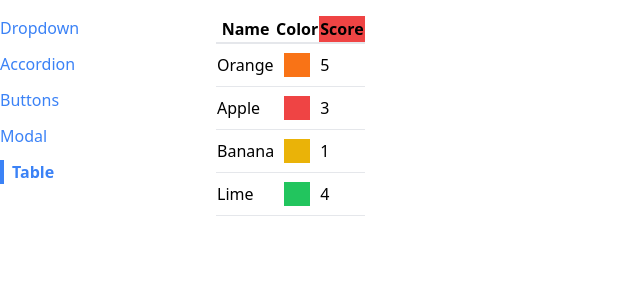
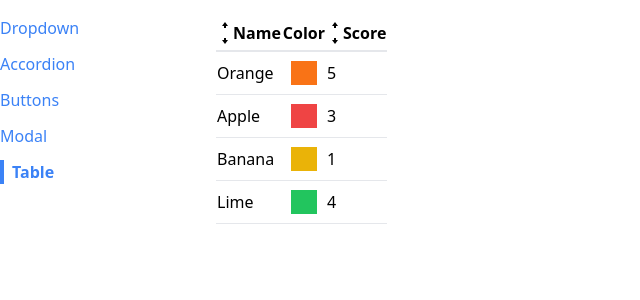
Before and after one commit to alekseypetrenko/try-react, a React (Vite) app: page /table in a window 1280 px wide. Shown: the top 300 px of the page, without its empty margins (0-640 px from the left). Built offline with nearby package versions, Linux system fonts and the light colour scheme.

Commit message:
Added sortable table, sorting logic, show icons

```diff
--- /dev/null
+++ b/src/components/SortableTable.jsx
@@ -0,0 +1,107 @@
+import { GoArrowSmallDown, GoArrowSmallUp } from "react-icons/go";
+import { useState } from "react";
+import Table from "./Table";
+
+function SortableTable(props) {
+  const [sortOrder, setSortOrder] = useState(null);
+  const [sortBy, setSortBy] = useState(null);
+
+  const { config, data } = props;
+
+  const handleClick = (label) => {
+    if (sortBy && label !== sortBy) {
+      setSortOrder("asc");
+      setSortBy(label);
+      return;
+    }
+
+    if (sortOrder === null) {
+      setSortOrder("asc");
+      setSortBy(label);
+    } else if (sortOrder === "asc") {
+      setSortOrder("desc");
+      setSortBy(label);
+    } else {
+      setSortOrder(null);
+      setSortBy(null);
+    }
+  };
+
+  const updatedConfig = config.map((column) => {
+    if (!column.sortValue) {
+      return column;
+    }
+
+    return {
+      ...column,
+      header: () => (
+        <th
+          className="cursor-pointer hover:bg-gray-100"
+          onClick={() => handleClick(column.label)}
+        >
+          <div className="flex items-center">
+            {getIcons(column.label, sortBy, sortOrder)}
+            {column.label}
+          </div>
+        </th>
+      ),
+    };
+  });
+
+  let sortedData = data;
+
+  if (sortOrder && sortBy) {
+    const { sortValue } = config.find((column) => column.label === sortBy);
+
+    sortedData = [...data].sort((a, b) => {
+      const valueA = sortValue(a);
+      const valueB = sortValue(b);
+
+      const reverseOrder = sortOrder === "asc" ? 1 : -1;
+      if (typeof valueA === "string") {
+        return valueA.localeCompare(valueB) * reverseOrder;
+      } else {
+        return (valueA - valueB) * reverseOrder;
+      }
+    });
+  }
+  return (
+    <div>
+      <Table {...props} config={updatedConfig} data={sortedData} />
+    </div>
+  );
+}
+
+function getIcons(label, sortBy, sortOrder) {
+  if (label !== sortBy) {
+    return (
+      <div>
+        <GoArrowSmallUp />
+        <GoArrowSmallDown />
+      </div>
+    );
+  }
+
+  if (sortOrder === null) {
+    return (
+      <div>
+        <GoArrowSmallUp />
+        <GoArrowSmallDown />
+      </div>
+    );
+  } else if (sortOrder === "asc") {
+    return (
+      <div>
+        <GoArrowSmallUp />
+      </div>
+    );
+  } else if (sortOrder === "desc") {
+    return (
+      <div>
+        <GoArrowSmallDown />
+      </div>
+    );
+  }
+}
+
+export default SortableTable;
--- a/src/pages/TablePage.jsx
+++ b/src/pages/TablePage.jsx
@@ -1,4 +1,4 @@
-import Table from "../components/Table";
+import SortableTable from "../components/SortableTable";
 
 function TablePage() {
   const data = [
@@ -9,7 +9,11 @@
   ];
 
   const config = [
-    { label: "Name", render: (fruit) => fruit.name },
+    {
+      label: "Name",
+      render: (fruit) => fruit.name,
+      sortValue: (fruit) => fruit.name,
+    },
     {
       label: "Color",
       render: (fruit) => <div className={`p-3 m-2 ${fruit.color}`}></div>,
@@ -17,7 +21,7 @@
     {
       label: "Score",
       render: (fruit) => fruit.score,
-      header: () => <th className="bg-red-500">Score</th>,
+      sortValue: (fruit) => fruit.score,
     },
   ];
 
@@ -25,7 +29,7 @@
 
   return (
     <div>
-      <Table data={data} config={config} keyFn={keyFn} />
+      <SortableTable data={data} config={config} keyFn={keyFn} />
     </div>
   );
 }
```
